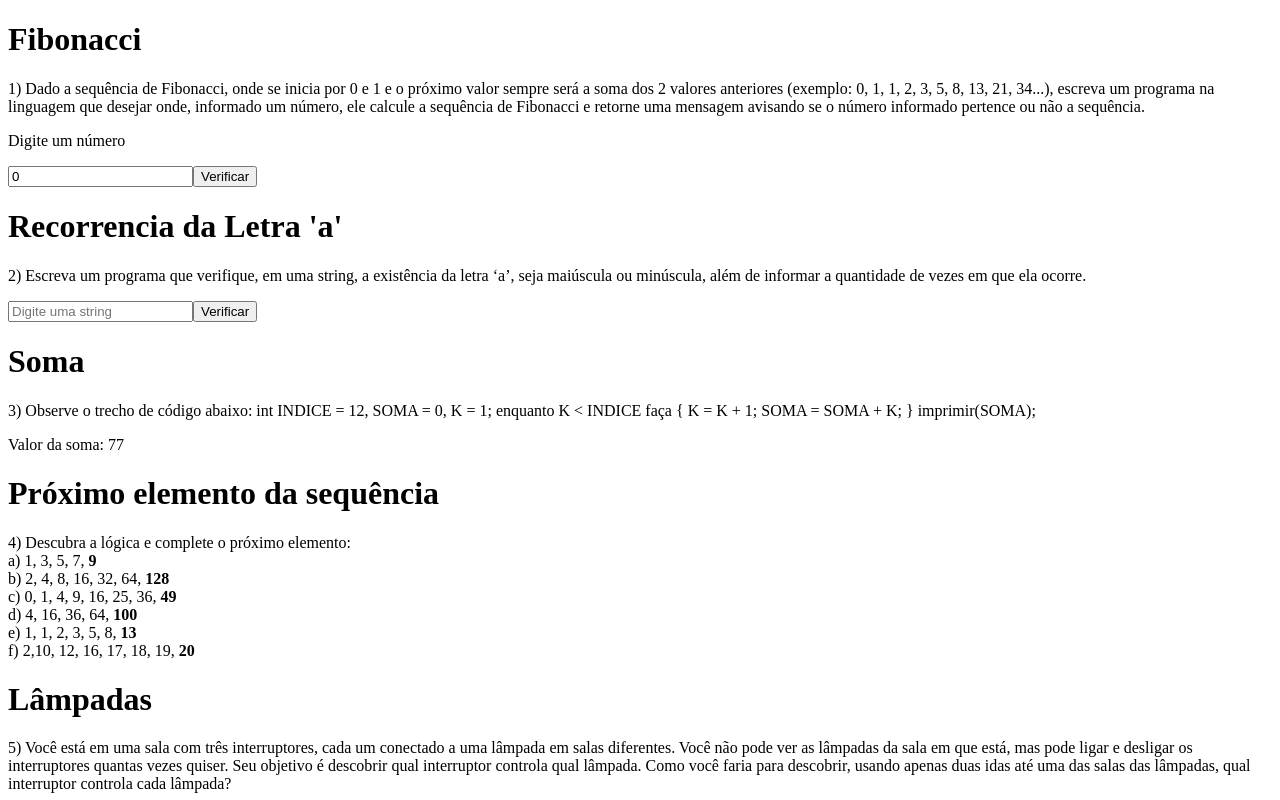
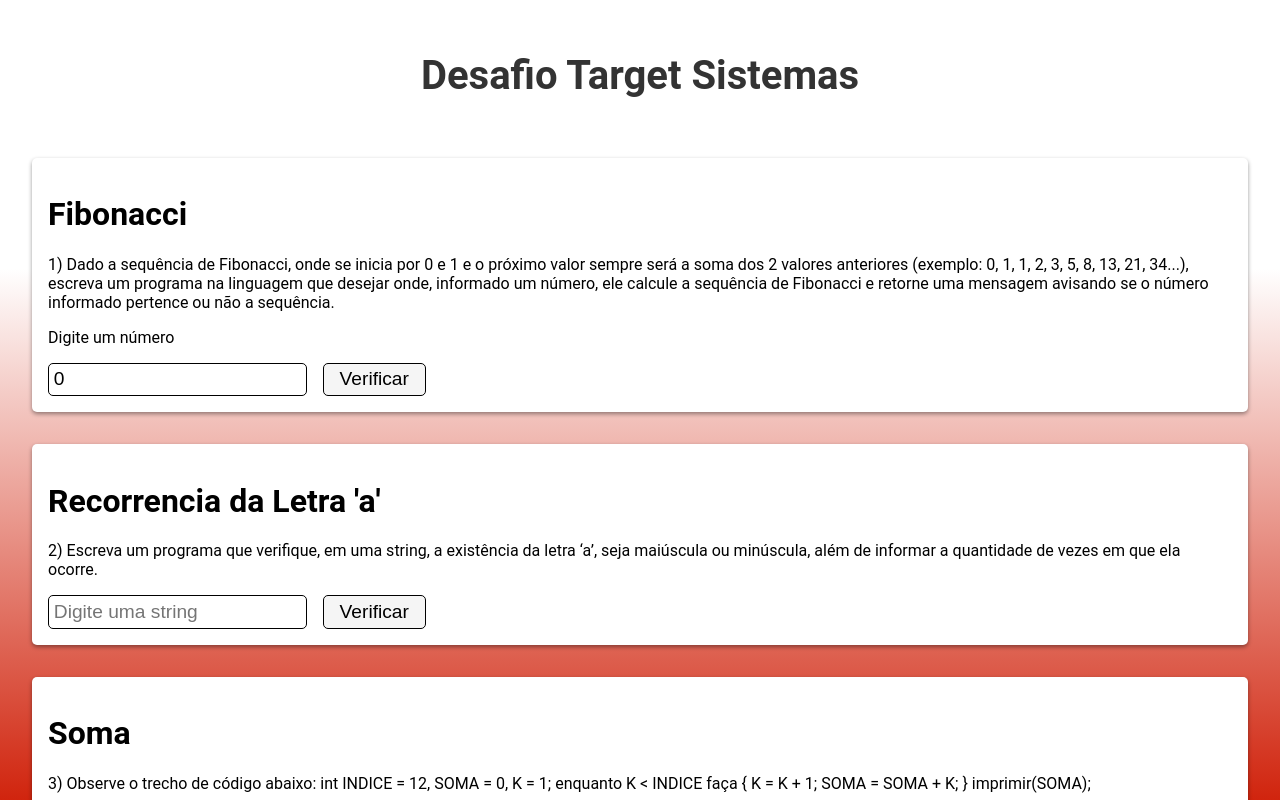
Before and after one commit to bruna-anunciacao/internship, a React (Vite) app: page / in a window 1280 px wide. Shown: the top 800 px of the page. Built offline with nearby package versions, Linux system fonts and the light colour scheme.

Commit message:
feat: finish style and start readme

```diff
--- a/src/App.css
+++ b/src/App.css
@@ -0,0 +1,57 @@
+body {
+    font-family: 'Roboto', sans-serif;
+    margin: 0;
+    padding: 0;
+    background: linear-gradient(180deg, rgba(255,255,255,1) 18%, rgba(208,34,11,1) 54%, rgba(0,0,0,1) 100%);
+}
+
+.mainTitle {
+    text-align: center;
+    font-size: 2.5em;
+    color: #333;
+    margin-top: 20px;
+}
+
+.mainWrapper {
+    padding: 2rem;
+
+    display: flex;
+    flex-direction: column;
+    gap: 1rem;
+}
+
+input {
+    padding: .3rem;
+
+    border: 1px solid #000;
+    border-radius: 5px;
+
+    font-size: 1.2em;
+
+    outline: none;
+}
+
+button {
+    padding: .3rem 1rem;
+    margin-left: 1rem;
+
+    border: 1px solid #000;
+    border-radius: 5px;
+
+    background-color: #f5f5f5;
+
+    font-size: 1.2em;
+
+    cursor: pointer;
+}
+
+.card {
+    margin-top: 1rem;
+    padding: 1rem;
+
+    background-color: #fff;
+
+    border-radius: 5px;
+
+    box-shadow: 0 2px 4px rgba(0,0,0,.4);
+}
--- a/src/App.jsx
+++ b/src/App.jsx
@@ -1,21 +1,23 @@
-import './App.css'
-import Fibonacci from './components/Fibonacci/Fibonacci'
-import LetterRecurrence from './components/LetterRecurrence/LetterRecurrence'
-import Lights from './components/Lights/Lights'
-import NextElement from './components/NextElement/NextElement'
-import SumCode from './components/SumCode/SumCode'
+// Components
+import Fibonacci from "./components/Fibonacci/Fibonacci";
+import LetterRecurrence from "./components/LetterRecurrence/LetterRecurrence";
+import Lights from "./components/Lights/Lights";
+import NextElement from "./components/NextElement/NextElement";
+import SumCode from "./components/SumCode/SumCode";
+// Styles
+import "./App.css";
 
 function App() {
-
   return (
-    <>
-      <Fibonacci />
-      <LetterRecurrence />
-      <SumCode />
-      <NextElement />
-      <Lights />
-    </>
-  )
+    <main className="mainWrapper">
+      <h1 className="mainTitle">Desafio Target Sistemas</h1>
+      <div className="card"><Fibonacci /></div>
+      <div className="card"><LetterRecurrence /></div>
+      <div className="card"><SumCode /></div>
+      <div className="card"><NextElement /></div>
+      <div className="card"><Lights /></div>
+    </main>
+  );
 }
 
-export default App
+export default App;
```
Also changed, not shown: 1 other file (tests, documents, lock files or other folders).
